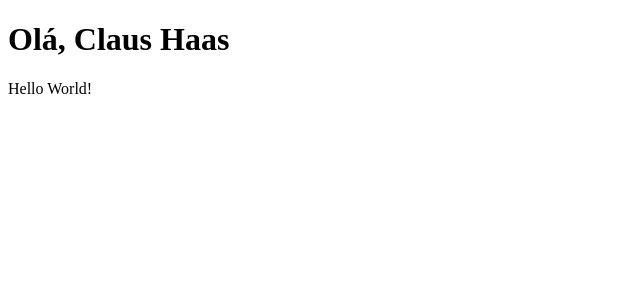
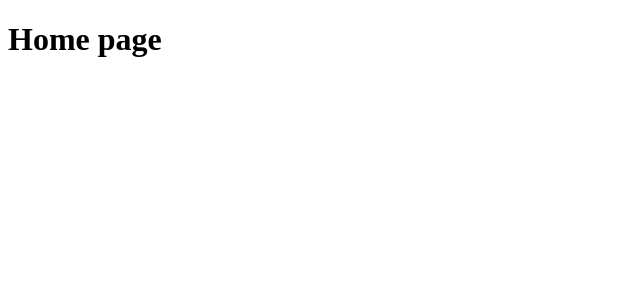
Before and after one commit to claushaas/vite-react-project, a React (Vite) app: page / in a window 1280 px wide. Shown: the top 300 px of the page, without its empty margins (0-640 px from the left). Built offline with nearby package versions, Linux system fonts and the light colour scheme.

Commit message:
installing react router

```diff
--- a/package.json
+++ b/package.json
@@ -11,7 +11,8 @@
   },
   "dependencies": {
     "react": "^18.2.0",
-    "react-dom": "^18.2.0"
+    "react-dom": "^18.2.0",
+    "react-router-dom": "^6.14.1"
   },
   "devDependencies": {
     "@trybe/eslint-config-frontend": "^1.11.3",
--- a/src/App.tsx
+++ b/src/App.tsx
@@ -1,11 +1,13 @@
-import Header from './components/Header';
+import { Route, Routes } from 'react-router-dom';
+import Home from './pages/Home';
+import CoffeeList from './pages/CoffeeList';
 
 function App() {
   return (
-    <div>
-      <Header />
-      <p>Hello World!</p>
-    </div>
+    <Routes>
+      <Route path="/" element={ <Home /> } />
+      <Route path="/coffees" element={ <CoffeeList /> } />
+    </Routes>
   );
 }
 
--- a/src/components/Header.tsx
+++ /dev/null
@@ -1,16 +0,0 @@
-const user = {
-  name: 'Claus',
-  lastName: 'Haas',
-};
-
-function Header() {
-  return (
-    <h1>
-      Olá,
-      {' '}
-      {`${user.name} ${user.lastName}`}
-    </h1>
-  );
-}
-
-export default Header;
--- a/src/main.tsx
+++ b/src/main.tsx
@@ -1,9 +1,12 @@
 import React from 'react';
 import ReactDOM from 'react-dom/client';
+import { BrowserRouter } from 'react-router-dom';
 import App from './App.tsx';
 
 ReactDOM.createRoot(document.getElementById('root') as HTMLElement).render(
   <React.StrictMode>
-    <App />
+    <BrowserRouter>
+      <App />
+    </BrowserRouter>
   </React.StrictMode>,
 );
--- /dev/null
+++ b/src/pages/CoffeeList/index.tsx
@@ -0,0 +1,7 @@
+function CoffeeList() {
+  return (
+    <h1>CoffeeList page</h1>
+  );
+}
+
+export default CoffeeList;
--- /dev/null
+++ b/src/pages/Home/index.tsx
@@ -0,0 +1,7 @@
+function Home() {
+  return (
+    <h1>Home page</h1>
+  );
+}
+
+export default Home;
```
Also changed, not shown: src/pages/Coffee/index.tsx (added, +7 -0 lines), 1 other file (tests, documents, lock files or other folders).
